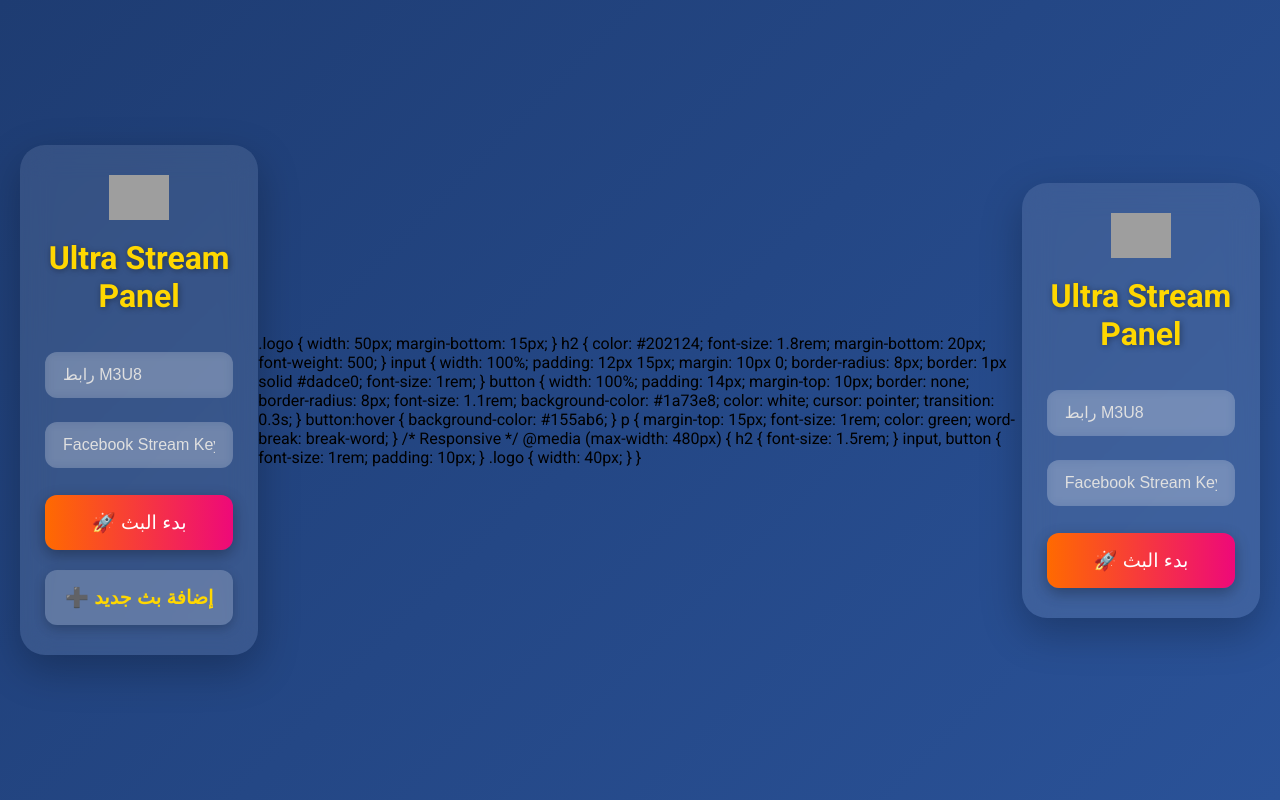
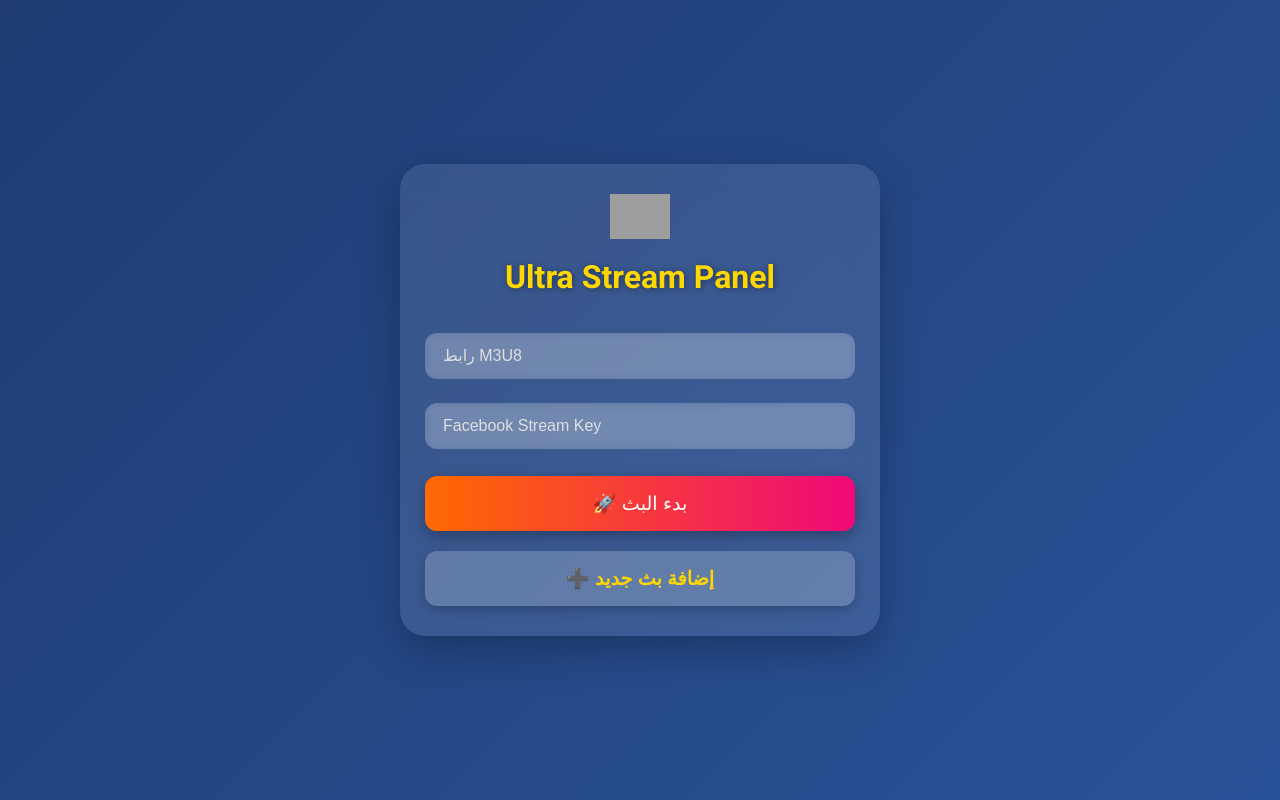
Before and after one commit to Winzo2990/serviers, a Flask app: page / in a window 1280 px wide. Run offline with Flask 3, Linux system fonts and the light colour scheme; grey boxes are pictures that could not be loaded.

Commit message:
Update index.html

```diff
--- a/templates/index.html
+++ b/templates/index.html
@@ -109,73 +109,4 @@
 </div>
 
 </body>
-</html>        .logo {
-            width: 50px;
-            margin-bottom: 15px;
-        }
-
-        h2 {
-            color: #202124;
-            font-size: 1.8rem;
-            margin-bottom: 20px;
-            font-weight: 500;
-        }
-
-        input {
-            width: 100%;
-            padding: 12px 15px;
-            margin: 10px 0;
-            border-radius: 8px;
-            border: 1px solid #dadce0;
-            font-size: 1rem;
-        }
-
-        button {
-            width: 100%;
-            padding: 14px;
-            margin-top: 10px;
-            border: none;
-            border-radius: 8px;
-            font-size: 1.1rem;
-            background-color: #1a73e8;
-            color: white;
-            cursor: pointer;
-            transition: 0.3s;
-        }
-
-        button:hover {
-            background-color: #155ab6;
-        }
-
-        p {
-            margin-top: 15px;
-            font-size: 1rem;
-            color: green;
-            word-break: break-word;
-        }
-
-        /* Responsive */
-        @media (max-width: 480px) {
-            h2 { font-size: 1.5rem; }
-            input, button { font-size: 1rem; padding: 10px; }
-            .logo { width: 40px; }
-        }
-    </style>
-</head>
-<body>
-
-<div class="container">
-    <img src="https://upload.wikimedia.org/wikipedia/commons/2/2f/Google_2015_logo.svg" class="logo" alt="Logo">
-    <h2>Ultra Stream Panel</h2>
-    <form method="POST">
-        <input type="text" name="m3u8" placeholder="رابط M3U8" required>
-        <input type="text" name="key" placeholder="Facebook Stream Key" required>
-        <button type="submit">🚀 بدء البث</button>
-    </form>
-    {% if message %}
-        <p>{{ message }}</p>
-    {% endif %}
-</div>
-
-</body>
 </html>
```
